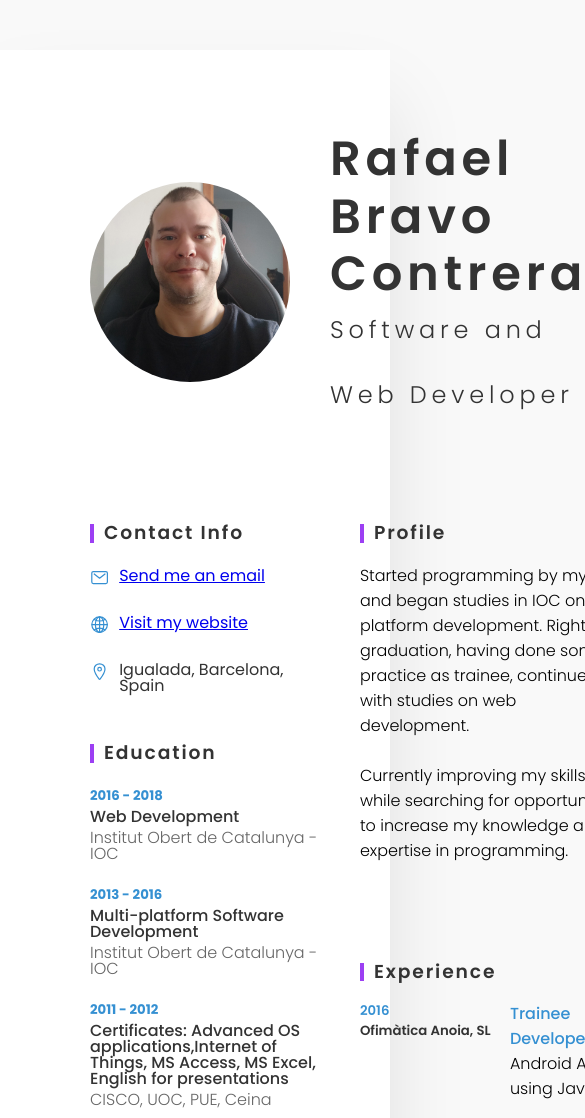
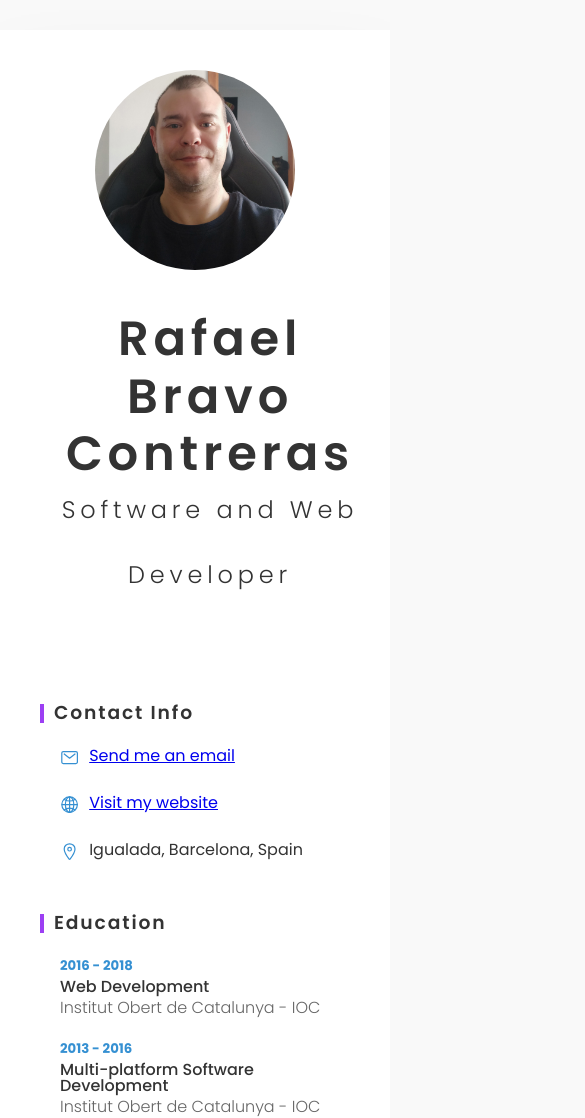
Before and after one commit to rafaelbc-dev/rbc-resume-cv, a plain HTML site: page index.html in a window 390 px wide. Shown: the top 1118 px of the page, 585 px wide, since content can reach past the window. Drawn offline with nearby package versions, Linux system fonts and the light colour scheme.

Commit message:
Responsiveness for mobile screens added.

```diff
--- a/index.html
+++ b/index.html
@@ -223,24 +223,21 @@
                         </span>
                     </div>
                     <div class="box">
-                        <!-- <span class="icon">
-                            <ion-icon name="logo-javascript"></ion-icon>
-                        </span> -->
                         <h4>Javascript</h4>
                         <span class="percent">
-                            <div style="width: 85%"></div>
+                            <div style="width: 90%"></div>
                         </span>
                     </div>
                     <div class="box">
                         <h4>PHP</h4>
                         <span class="percent">
-                            <div style="width: 75%"></div>
+                            <div style="width: 84%"></div>
                         </span>
                     </div>
                     <div class="box">
                         <h4>NodeJs</h4>
                         <span class="percent">
-                            <div style="width: 75%"></div>
+                            <div style="width: 70%"></div>
                         </span>
                     </div>
                     <div class="box">
--- a/main.css
+++ b/main.css
@@ -37,6 +37,13 @@ body {
     border-right: 50px solid var(--border-white);
 }
 
+@media (max-width: 50em) {
+    .container {
+        margin: 30px 0;
+        border: none
+    }
+}
+
 .container .top {
     position: relative;
     display: grid;
@@ -54,7 +61,6 @@ body {
 
 .container .top .imgBox .box {
     position: relative;
-    width: 70%;
     min-width: 200px;
     border-radius: 50%;
     overflow: hidden;
@@ -83,6 +89,23 @@ body {
     line-height: 1.2em;
     font-weight: 600;
     color: var(--dark-grey-title);
+}
+
+@media (max-width: 67em) {
+    .container .top {
+        display: flex;
+        flex-direction: column;
+        padding: 40px 10px 0 10px;
+    }
+
+    .container .top .imgBox .box {
+        margin: auto;
+    }
+
+    .container .top .profileText > * {
+        margin: auto;
+        text-align: center;
+    }
 }
 
 .container .top .profileText h3 span {
@@ -122,6 +145,17 @@ body {
     line-height: 1em;
     color: var(--dark-grey-title);
     display: flex;
+}
+
+@media (max-width: 55em) {
+    .container .contentBox {
+        display: flex;
+        flex-direction: column;
+    }
+
+    .container .contentBox ul {
+        margin: 10px 20px;
+    }
 }
 
 .container .contentBox ul li,
@@ -222,6 +256,12 @@ h6 {
     padding-left: 40px;
 }
 
+@media (max-width: 50em) {
+    .rightSide {
+        padding: 0;
+    }
+}
+
 p {
     font-weight: 300;
 }
```
